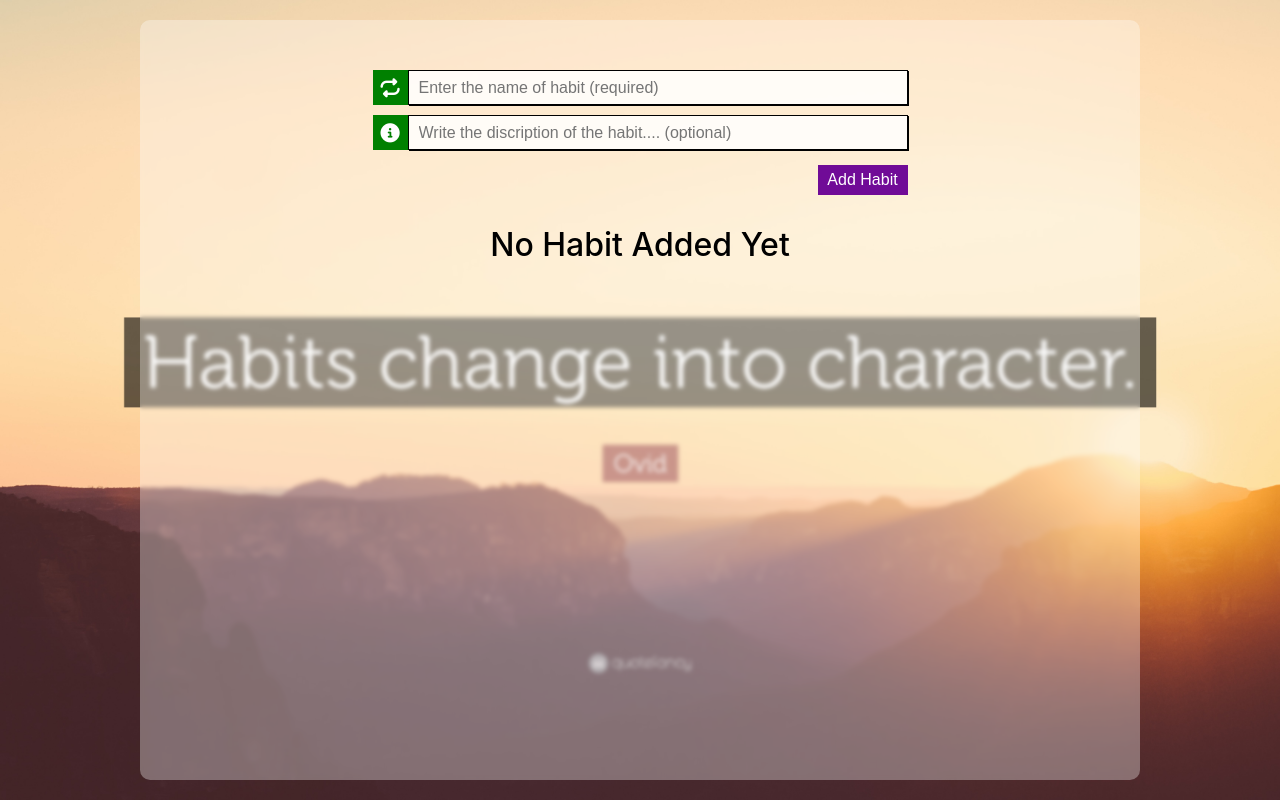
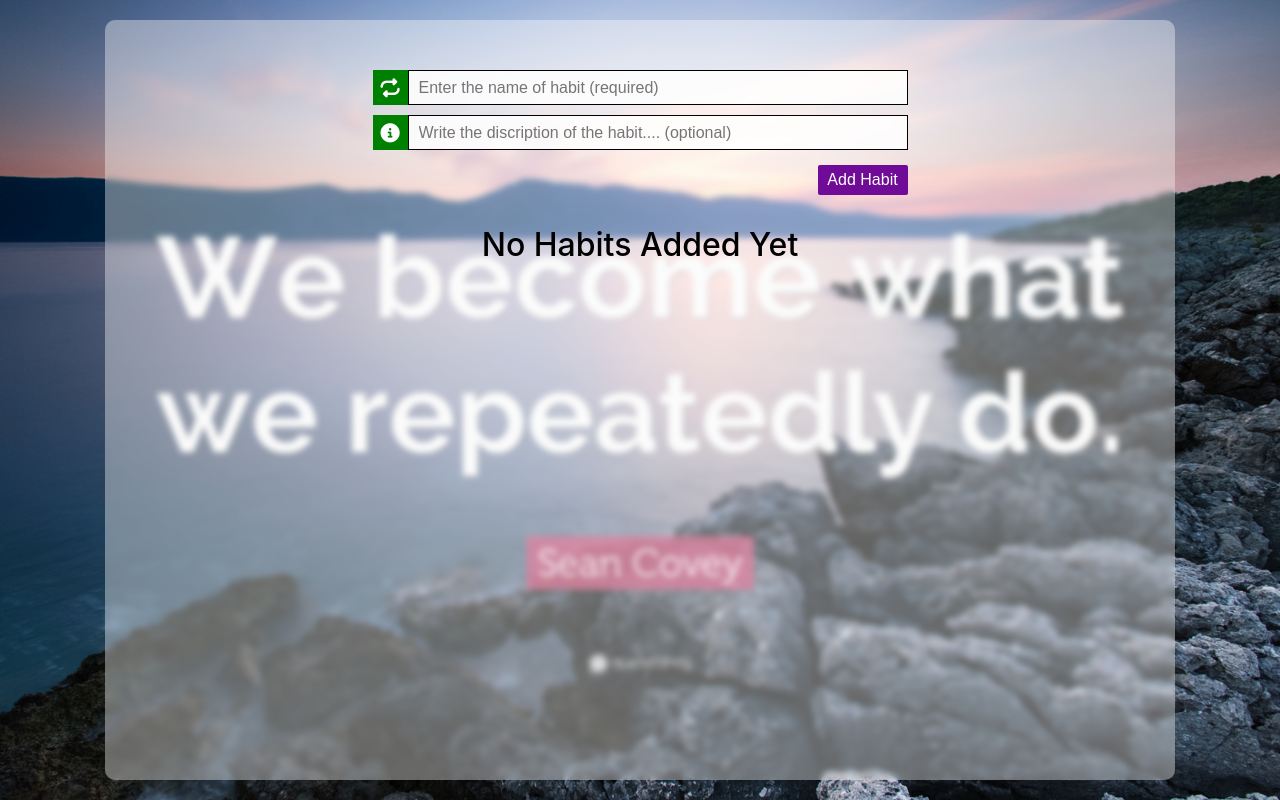
Before and after one commit to Kishlaya1999/habit-tracker, a React (Create React App) app: page / in a window 1280 px wide. Built offline with nearby package versions, Linux system fonts and the light colour scheme.

Commit message:
Now habits can be added on pressing enter as well

```diff
--- a/src/App.css
+++ b/src/App.css
@@ -19,19 +19,23 @@
 .App {
   height: 100vh;
   display: flex;
-  background-image: url("./images/background-img\ \(2\).jpg");
+  /* background-image: linear-gradient(109.6deg, rgba(209, 0, 116, 1) 11.2%, rgba(110, 44, 107, 1) 91.1%); */
+  background-image: url("./images/background-img\ \(3\).jpg");
+  /* background-image: radial-gradient(circle farthest-corner at -4.5% 34.3%, rgba(13, 20, 174, 1) 0%, rgba(243, 165, 140, 1) 90%); */
   background-size: cover;
-  background-position: center center;
+  background-position: top;
 }
 
 .main-container {
-  width: 1000px;
+  width: 1070px;
   height: 95vh;
-  background-color: var(--primary);
+  background-color: rgba(255, 255, 255, 0.386);
+  /* background-color: var(--primary); */
   position: relative;
   inset: 0;
   margin: auto;
-  backdrop-filter: blur(2px);
+  backdrop-filter: blur(3px);
+  -webkit-backdrop-filter: blur(5px);
   /*   margin-top: 30px; */
   border-radius: 10px;
   padding: 15px;
@@ -80,11 +84,11 @@
   padding: 0 0 0 10px;
   font-size: 1rem;
   border: 1px solid;
-  box-shadow: 1px 1px;
+  box-shadow: 0px 0px;
 }
 
 .habit-adding input:focus {
-  box-shadow: 0px 0px;
+  box-shadow: 1px 1px;
 }
 
 .habit-adding button {
@@ -96,8 +100,16 @@
   height: 30px;
   cursor: pointer;
   background-color: var(--add-btn);
+  border-radius: 2px;
+  /* box-shadow: -5px 5px 3px 0px #00000080; */
   color: white;
   font-size: 1rem;
+}
+
+.habit-adding button:hover {
+  box-shadow: -2px 2px #00000080;
+  transform: translate(2px, -2px);
+
 }
 
 .no-habit-text {
@@ -199,13 +211,13 @@ td {
 
 .seven-days-of-week td .done {
   color: hsl(120deg 100% 39%);
-  box-shadow: 0 0 10px 2px;
+  /* box-shadow: 0 0 10px 2px; */
   border-radius: 50%;
 }
 
 .seven-days-of-week td .fail {
   color: red;
-  box-shadow: 0 0 8px;
+  /* box-shadow: 0 0 8px; */
   border-radius: 50%;
 }
 
@@ -217,19 +229,7 @@ td {
   display: flex;
   flex-wrap: wrap;
   align-items: center;
-  position: relative;
-  /* height: 90px; */
-  /*   width: 700px; */
   align-self: flex-end;
-  transition: all 0.5s ease-in-out;
-}
-
-.hide {
-  display: none;
-}
-
-.show {
-  display: flex;
 }
 
 .delete-btn {
--- a/src/components/HabitContainer.js
+++ b/src/components/HabitContainer.js
@@ -1,6 +1,6 @@
 /** @format */
 
-import React, { useState } from "react";
+import React, { useRef, useState } from "react";
 import { useDispatch, useSelector } from "react-redux";
 import Habits from "./Habits";
 import { addHabit } from "../features/habitSlice";
@@ -12,6 +12,7 @@ function HabitContainer() {
 	const [habit, setHabit] = useState("");
 	const [description, setDescription] = useState("");
 	const [isVisibleId, setIsVisibleId] = useState("");
+	const addHabitBtn = useRef();
 
 	// using useDispatch hook for dispatching the action from UI to the redux store which will change the UI on global state change
 	const dispatch = useDispatch();
@@ -78,6 +79,14 @@ function HabitContainer() {
 		dispatch(addHabit(habitToBeAdded));
 	};
 
+	// This function will run when we press enter to add a habit
+	const addYourHabitOnEnter = (e) => {
+		// 13 is the keyCode of enter button in keyboard
+		if (e.keyCode === 13) {
+			addHabitBtn.current.click();
+		}
+	}
+
 	// useSelector hook is used to get the data form the redux store
 	// getting all the habits from redux store and displaying it in UI
 	// data is the array of objects in which a single object represents a habit
@@ -99,6 +108,7 @@ function HabitContainer() {
 							value={habit}
 							type="text"
 							placeholder="Enter the name of habit (required)"
+							onKeyDown={addYourHabitOnEnter}
 						/>
 					</div>
 					<div className="input-bar">
@@ -110,14 +120,15 @@ function HabitContainer() {
 							value={description}
 							type="text"
 							placeholder="Write the discription of the habit.... (optional)"
+							onKeyDown={addYourHabitOnEnter}
 						/>
 					</div>
-					<button onClick={addYourHabitOnClick}>Add Habit</button>
+					<button onClick={addYourHabitOnClick} ref={addHabitBtn}>Add Habit</button>
 				</section>
 				<div className="contains-all-habit">
 					<div className="list-of-habits-container">
 						{/* using map funciton to display all the habits added till now */}
-						{data.length === 0 && <h1 className="no-habit-text">No Habit Added Yet</h1>}
+						{data.length === 0 && <h1 className="no-habit-text">No Habits Added Yet</h1>}
 						{data.map((habit, index) => {
 							// here habit is the object which contains the id, title, discription, dates
 							// passing all the information of current habit as props to Habits component
```
